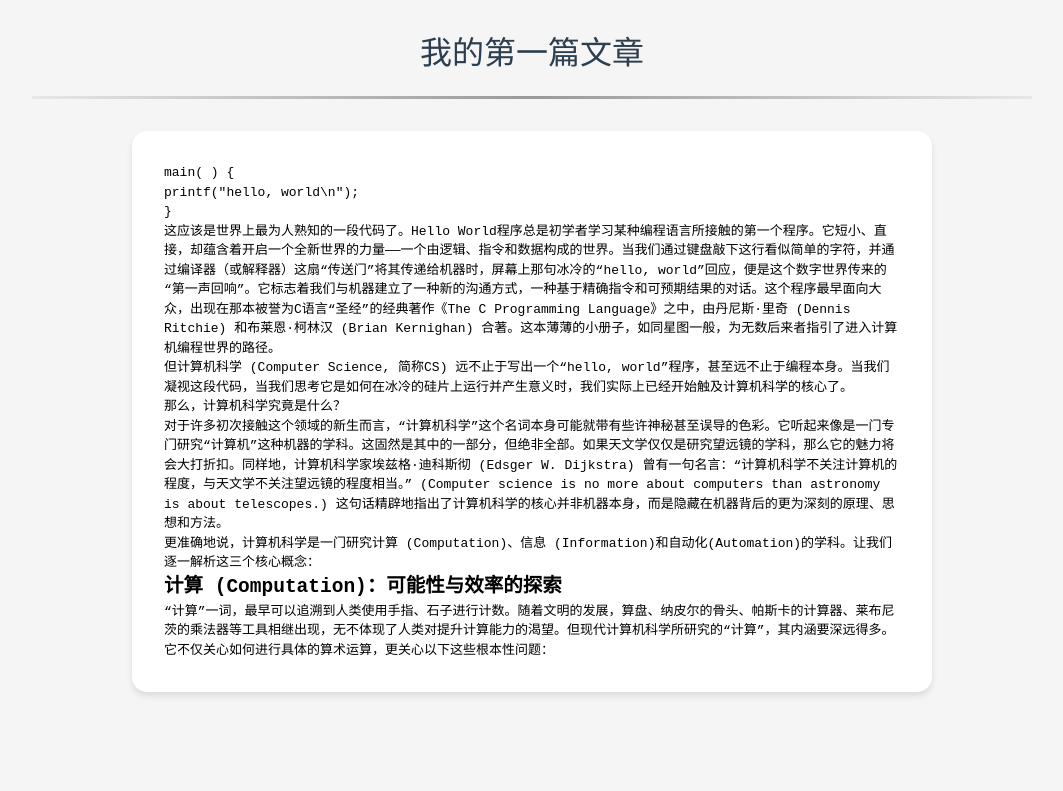
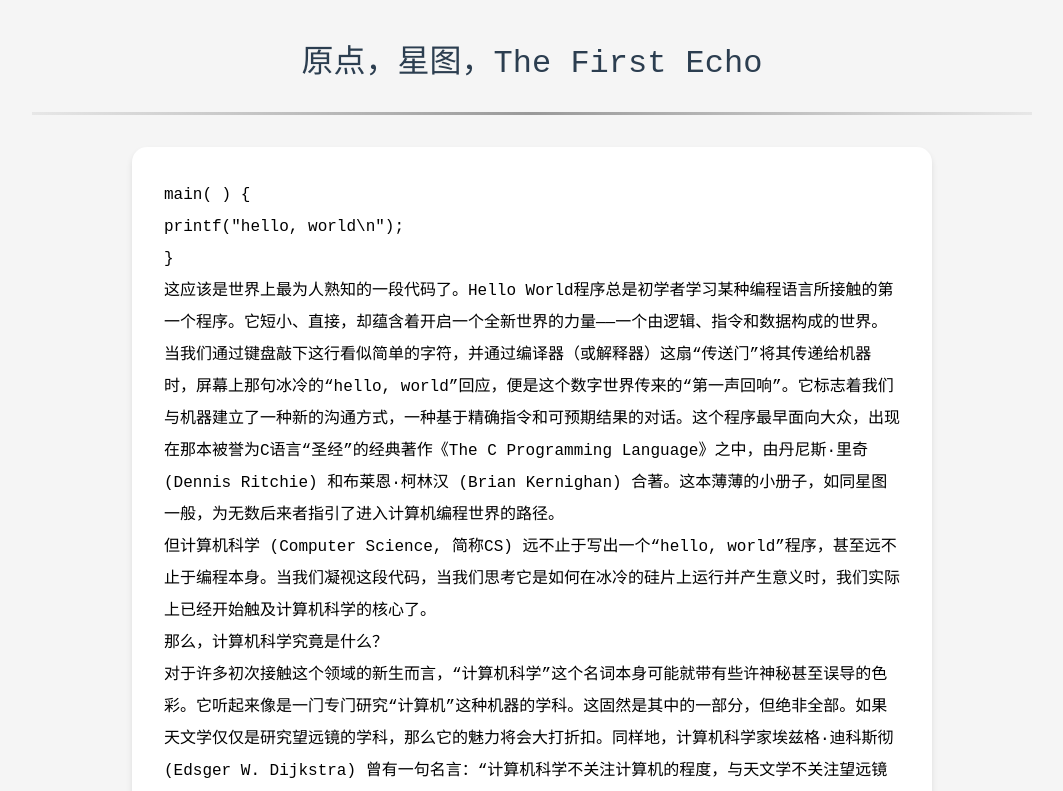
Before and after one commit to Wxh-1104/wxh1104-article-archive, a plain HTML site: page articles/Origin-Star-Chart-and-The-First-Echo.html in a window 1280 px wide. Shown: the top 791 px of the page, without its empty margins (108-1171 px from the left). Drawn offline with Linux system fonts and the light colour scheme.

Commit message:
deploy: 4acb1a6b3cdeee4059359023d72f4cc46ed924fd

```diff
--- a/articles/Origin-Star-Chart-and-The-First-Echo.html
+++ b/articles/Origin-Star-Chart-and-The-First-Echo.html
@@ -3,11 +3,11 @@
 <html lang="zh-CN">
 <head>
     <meta charset="UTF-8">
-    <title>我的第一篇文章</title>
+    <title>原点，星图，The First Echo</title>
     <style>
         /* 复制自你的 index.html 样式 - 你可以考虑提取到共享CSS文件 */
         * { margin: 0; padding: 0; box-sizing: border-box; }
-        body { font-family: monospace; line-height: 1.5; padding: 1rem; background: #f5f5f5; }
+        body { font-family: monospace; line-height: 2; padding: 1rem; background: #f5f5f5; font-size: 1rem;}
         .main-title { font-size: 2rem; text-align: center; color: #2c3e50; margin: 1rem 0; padding: 0 1rem; text-decoration: none; display: block; }
         .main-title:hover { text-decoration: underline; } /* Added hover effect for link */
         .divider { height: 3px; background: linear-gradient(90deg, #e7e7e7, #999, #e7e7e7); margin: 1rem auto; width: 90%; max-width: 1000px; }
@@ -17,7 +17,7 @@
     </style>
 </head>
 <body>
-    <a href="/" class="main-title">我的第一篇文章</a>
+    <a href="/" class="main-title">原点，星图，The First Echo</a>
     <div class="divider"></div>
     <div class="article-content-container">
         <pre><code class="language-C">main( ) {
```
Also changed, not shown: index.html (+1 -1 lines).
